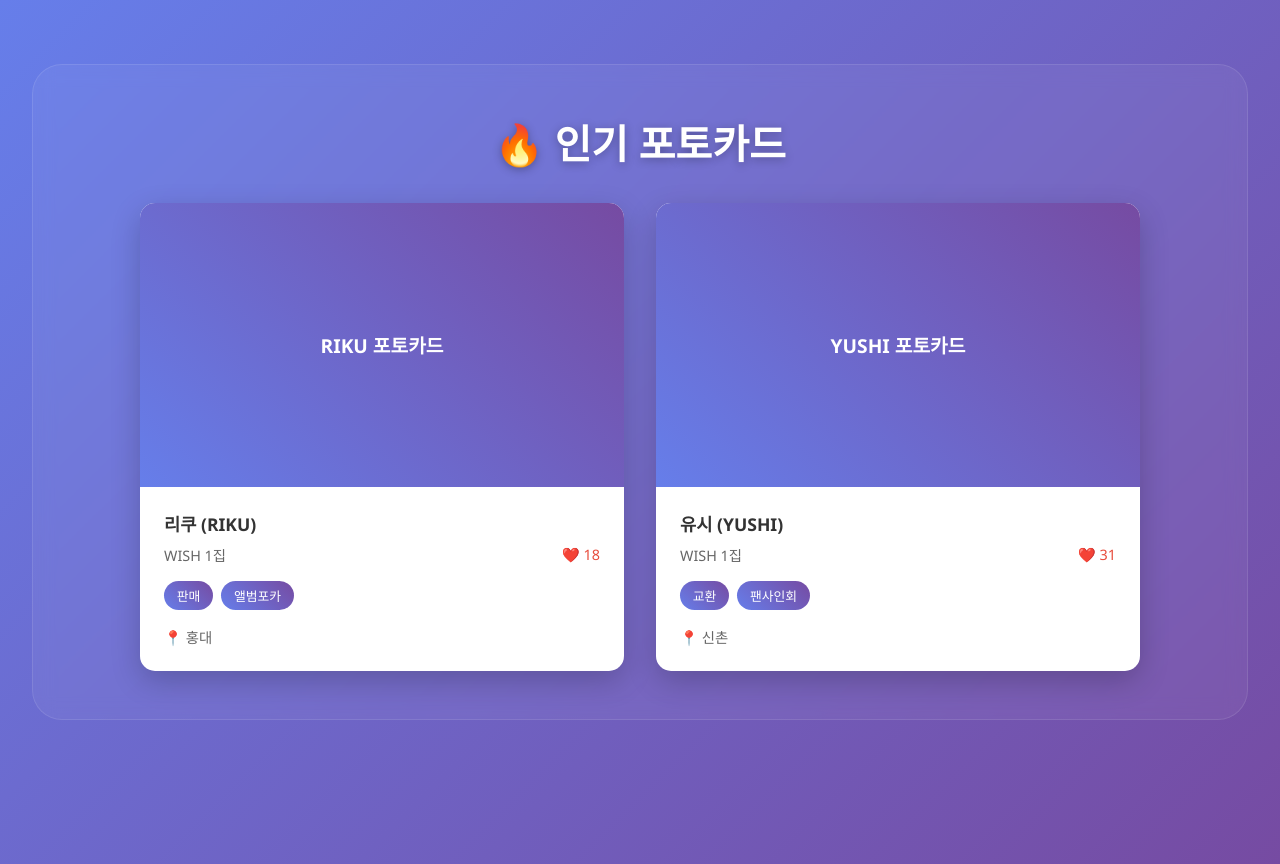
After one commit to kmj123/PO-PIN, a Django app: page /photocard/list/ in a window 1280 px wide. The commit adds this page. Run offline with Django 5.2, Linux system fonts and the light colour scheme; data that the repository does not hold is empty.

Commit message:
feat: 포토카드리스트 읽기

```diff
--- a/popin/landing/templates/landing.html
+++ b/popin/landing/templates/landing.html
@@ -510,7 +510,7 @@
             <div class="logo">PO-PIN</div>
             <ul class="nav-menu">
                 <li><a href="#home">홈</a></li>
-                <li><a href="#exchange">포카교환</a></li>
+                <li><a href="/photocard/list/">포카교환</a></li>
                 <li><a href="#community">커뮤니티</a></li>
                 <li><a href="#decorate">포카꾸미기</a></li>
                 <li><a href="#mypage">마이페이지</a></li>
--- /dev/null
+++ b/popin/photocard/templates/list.html
@@ -0,0 +1,68 @@
+{% load static %}
+<!DOCTYPE html>
+<html lang="en">
+<head>
+    <meta charset="UTF-8">
+    <meta name="viewport" content="width=device-width, initial-scale=1.0">
+    <link rel="stylesheet" type="text/css" href="/static/css/style.css" />
+    <title>포토카드교환</title>
+</head>
+<body>
+   <section class="popular-cards">
+        <h2 class="section-title">🔥 인기 포토카드</h2>
+        <div class="cards-grid">
+            {% for i in list %}
+            <div class="card-item">
+                <div class="card-image">
+                    <img src="/media/{{i.image}}" alt="{{i.pno}}">
+                </div>
+                <div class="card-info">
+                    <h4>{{i.idol__group}} {{i.idol__member}}</h4>
+                    <div class="card-meta">
+                        <span class="card-album">{{i.album}}</span>
+                        <span class="card-likes">❤️ {{ i.wish_count }}</span>
+                    </div>
+                    <div class="card-tags">
+                        <span class="tag">{{i.trade_type}}</span>
+                        <span class="tag">{{i.category}}</span>
+                    </div>
+                    <div class="card-location">📍 {{i.place}}</div>
+                </div>
+            </div>
+            {% endfor %}
+
+            <div class="card-item">
+                <div class="card-image">RIKU 포토카드</div>
+                <div class="card-info">
+                    <h4>리쿠 (RIKU)</h4>
+                    <div class="card-meta">
+                        <span class="card-album">WISH 1집</span>
+                        <span class="card-likes">❤️ 18</span>
+                    </div>
+                    <div class="card-tags">
+                        <span class="tag">판매</span>
+                        <span class="tag">앨범포카</span>
+                    </div>
+                    <div class="card-location">📍 홍대</div>
+                </div>
+            </div>
+
+            <div class="card-item">
+                <div class="card-image">YUSHI 포토카드</div>
+                <div class="card-info">
+                    <h4>유시 (YUSHI)</h4>
+                    <div class="card-meta">
+                        <span class="card-album">WISH 1집</span>
+                        <span class="card-likes">❤️ 31</span>
+                    </div>
+                    <div class="card-tags">
+                        <span class="tag">교환</span>
+                        <span class="tag">팬사인회</span>
+                    </div>
+                    <div class="card-location">📍 신촌</div>
+                </div>
+            </div>
+        </div>
+    </section>
+</body>
+</html>
--- /dev/null
+++ b/popin/photocard/urls.py
@@ -0,0 +1,6 @@
+from django.urls import path, include
+from . import views
+app_name = 'photocard'
+urlpatterns = [
+    path('list/', views.list, name='list'),
+]
--- a/popin/photocard/views.py
+++ b/popin/photocard/views.py
@@ -1,3 +1,13 @@
 from django.shortcuts import render
+from photocard.models import Photocard
+from django.db.models import Count
 
 # Create your views here.
+
+def list(request):
+    qs = Photocard.objects.annotate(
+        wish_count=Count('wished_by_users')
+    ).values('pno', 'category', 'album', 'trade_type', 'place', 'wish_count', 'image','idol__group', 'idol__member')
+
+    context = {'list': qs}
+    return render(request, 'list.html', context)
--- a/popin/popin/urls.py
+++ b/popin/popin/urls.py
@@ -1,7 +1,13 @@
 from django.contrib import admin
-from django.urls import path, include
-
+from django.urls import path,include
+from django.conf import settings
+from django.conf.urls.static import static
 urlpatterns = [
     path('admin/', admin.site.urls),
     path('', include('landing.urls')),
+    path('photocard/', include('photocard.urls')),
 ]
+
+# 파일업로드시 url구성 , urlpatterns 에 추가로 설정이 들어감.
+urlpatterns += static(settings.MEDIA_URL,
+                      document_root=settings.MEDIA_ROOT)
--- /dev/null
+++ b/popin/static/css/style.css
@@ -0,0 +1,496 @@
+* {
+    margin: 0;
+    padding: 0;
+    box-sizing: border-box;
+}
+
+body {
+    font-family: 'Segoe UI', Tahoma, Geneva, Verdana, sans-serif;
+    background: linear-gradient(135deg, #667eea 0%, #764ba2 100%);
+    min-height: 100vh;
+    color: #333;
+}
+
+/* 헤더 */
+.header {
+    background: rgba(255, 255, 255, 0.95);
+    backdrop-filter: blur(10px);
+    padding: 1rem 2rem;
+    box-shadow: 0 2px 20px rgba(0, 0, 0, 0.1);
+    position: sticky;
+    top: 0;
+    z-index: 100;
+    transition: transform 0.3s ease;
+}
+
+.nav {
+    display: flex;
+    justify-content: space-between;
+    align-items: center;
+    max-width: 1200px;
+    margin: 0 auto;
+}
+
+.logo {
+    font-size: 1.8rem;
+    font-weight: 800;
+    background: linear-gradient(45deg, #667eea, #764ba2);
+    -webkit-background-clip: text;
+    -webkit-text-fill-color: transparent;
+    background-clip: text;
+}
+
+.nav-menu {
+    display: flex;
+    gap: 2rem;
+    list-style: none;
+}
+
+.nav-menu a {
+    text-decoration: none;
+    color: #333;
+    font-weight: 500;
+    transition: all 0.3s ease;
+    position: relative;
+}
+
+.nav-menu a:hover {
+    color: #667eea;
+    transform: translateY(-2px);
+}
+
+.nav-menu a::after {
+    content: '';
+    position: absolute;
+    width: 0;
+    height: 2px;
+    bottom: -5px;
+    left: 50%;
+    background: linear-gradient(45deg, #667eea, #764ba2);
+    transition: all 0.3s ease;
+    transform: translateX(-50%);
+}
+
+.nav-menu a:hover::after {
+    width: 100%;
+}
+
+.auth-buttons {
+    display: flex;
+    gap: 1rem;
+}
+
+.btn {
+    padding: 0.5rem 1.5rem;
+    border: none;
+    border-radius: 25px;
+    font-weight: 600;
+    cursor: pointer;
+    transition: all 0.3s ease;
+    text-decoration: none;
+    display: inline-block;
+    text-align: center;
+}
+
+.btn-outline {
+    border: 2px solid #667eea;
+    color: #667eea;
+    background: transparent;
+}
+
+.btn-outline:hover {
+    background: #667eea;
+    color: white;
+    transform: translateY(-2px);
+    box-shadow: 0 5px 15px rgba(102, 126, 234, 0.4);
+}
+
+.btn-primary {
+    background: linear-gradient(45deg, #667eea, #764ba2);
+    color: white;
+}
+
+.btn-primary:hover {
+    transform: translateY(-2px);
+    box-shadow: 0 5px 15px rgba(102, 126, 234, 0.4);
+}
+
+/* 모바일 메뉴 */
+.mobile-menu-btn {
+    display: none;
+    background: none;
+    border: none;
+    font-size: 1.5rem;
+    cursor: pointer;
+    color: #333;
+    padding: 0.5rem;
+    border-radius: 5px;
+    transition: background-color 0.3s ease;
+    z-index: 102;
+    position: relative;
+}
+
+.mobile-menu-btn:hover {
+    background-color: rgba(102, 126, 234, 0.1);
+}
+
+.mobile-menu {
+    position: fixed;
+    top: 0;
+    right: -100%;
+    width: 300px;
+    height: 100%;
+    min-height: 100vh;
+    background: rgba(255, 255, 255, 0.98);
+    backdrop-filter: blur(20px);
+    box-shadow: -5px 0 20px rgba(0, 0, 0, 0.1);
+    padding: 5rem 0 2rem 0;
+    z-index: 101;
+    transition: right 0.4s cubic-bezier(0.4, 0, 0.2, 1);
+    overflow-y: auto;
+}
+
+.mobile-menu.active {
+    right: 0;
+}
+
+.mobile-menu-list {
+    list-style: none;
+    padding: 0;
+}
+
+.mobile-menu-list li {
+    border-bottom: 1px solid rgba(102, 126, 234, 0.1);
+}
+
+.mobile-menu-list li:last-child {
+    border-bottom: none;
+}
+
+.mobile-menu-list a {
+    display: block;
+    padding: 1.2rem 2rem;
+    text-decoration: none;
+    color: #333;
+    font-weight: 500;
+    transition: all 0.3s ease;
+    border-left: 4px solid transparent;
+}
+
+.mobile-menu-list a:hover {
+    background: rgba(102, 126, 234, 0.1);
+    color: #667eea;
+    border-left-color: #667eea;
+    transform: translateX(5px);
+}
+
+.mobile-auth-buttons {
+    position: sticky;
+    bottom: 0;
+    left: 2rem;
+    right: 2rem;
+    margin: 2rem 2rem 0 2rem;
+    display: flex;
+    flex-direction: column;
+    gap: 1rem;
+    border-top: 1px solid rgba(102, 126, 234, 0.1);
+    padding: 2rem 0;
+}
+
+.mobile-auth-buttons .btn {
+    width: 100%;
+    text-align: center;
+    justify-self: stretch;
+}
+
+/* 히어로 섹션 */
+.hero {
+    padding: 4rem 2rem;
+    text-align: center;
+    max-width: 1200px;
+    margin: 0 auto;
+}
+
+.hero h1 {
+    font-size: 3.5rem;
+    font-weight: 800;
+    color: white;
+    margin-bottom: 1rem;
+    text-shadow: 0 2px 10px rgba(0, 0, 0, 0.3);
+}
+
+.hero .subtitle {
+    font-size: 1.3rem;
+    color: rgba(255, 255, 255, 0.9);
+    margin-bottom: 2rem;
+    font-weight: 300;
+}
+
+.hero-features {
+    display: grid;
+    grid-template-columns: repeat(auto-fit, minmax(250px, 1fr));
+    gap: 2rem;
+    margin-top: 3rem;
+}
+
+.feature-card {
+    background: rgba(255, 255, 255, 0.1);
+    backdrop-filter: blur(10px);
+    padding: 2rem;
+    border-radius: 20px;
+    border: 1px solid rgba(255, 255, 255, 0.2);
+    transition: all 0.3s ease;
+}
+
+.feature-card:hover {
+    transform: translateY(-10px);
+    background: rgba(255, 255, 255, 0.2);
+    box-shadow: 0 10px 30px rgba(0, 0, 0, 0.2);
+}
+
+.feature-icon {
+    font-size: 3rem;
+    margin-bottom: 1rem;
+}
+
+.feature-card h3 {
+    color: white;
+    font-size: 1.3rem;
+    margin-bottom: 1rem;
+    font-weight: 600;
+}
+
+.feature-card p {
+    color: rgba(255, 255, 255, 0.8);
+    line-height: 1.6;
+}
+
+/* 인기 포토카드 섹션 */
+.popular-cards {
+    background: rgba(255, 255, 255, 0.05);
+    backdrop-filter: blur(10px);
+    margin: 4rem 2rem;
+    padding: 3rem;
+    border-radius: 30px;
+    border: 1px solid rgba(255, 255, 255, 0.1);
+}
+
+.section-title {
+    text-align: center;
+    font-size: 2.5rem;
+    font-weight: 700;
+    color: white;
+    margin-bottom: 2rem;
+    text-shadow: 0 2px 10px rgba(0, 0, 0, 0.3);
+}
+
+.cards-grid {
+    display: grid;
+    grid-template-columns: repeat(auto-fit, minmax(183px, 1fr));
+    gap: 2rem;
+    max-width: 1000px;
+    margin: 0 auto;
+}
+
+.card-item {
+    background: white;
+    border-radius: 15px;
+    overflow: hidden;
+    box-shadow: 0 10px 30px rgba(0, 0, 0, 0.2);
+    transition: all 0.3s ease;
+    cursor: pointer;
+}
+
+.card-item:hover {
+    transform: translateY(-10px) scale(1.02);
+    box-shadow: 0 20px 40px rgba(0, 0, 0, 0.3);
+}
+
+.card-image {
+    width: 100%;
+    height: 284px;
+    background: linear-gradient(45deg, #667eea, #764ba2);
+    display: flex;
+    align-items: center;
+    justify-content: center;
+    color: white;
+    font-size: 1.2rem;
+    font-weight: 600;
+}
+
+.card-info {
+    padding: 1.5rem;
+}
+
+.card-info h4 {
+    font-size: 1.1rem;
+    font-weight: 600;
+    margin-bottom: 0.5rem;
+    color: #333;
+}
+
+.card-meta {
+    display: flex;
+    justify-content: space-between;
+    align-items: center;
+    margin-bottom: 1rem;
+}
+
+.card-album {
+    color: #666;
+    font-size: 0.9rem;
+}
+
+.card-likes {
+    display: flex;
+    align-items: center;
+    gap: 0.3rem;
+    color: #e74c3c;
+    font-size: 0.9rem;
+}
+
+.card-tags {
+    display: flex;
+    gap: 0.5rem;
+    margin-bottom: 1rem;
+    flex-wrap: wrap;
+}
+
+.tag {
+    background: linear-gradient(45deg, #667eea, #764ba2);
+    color: white;
+    padding: 0.3rem 0.8rem;
+    border-radius: 15px;
+    font-size: 0.8rem;
+    font-weight: 500;
+}
+
+.card-location {
+    color: #666;
+    font-size: 0.9rem;
+    display: flex;
+    align-items: center;
+    gap: 0.3rem;
+}
+
+/* 반응형 디자인 */
+@media (max-width: 768px) {
+    .nav {
+        position: relative;
+    }
+
+    .nav-menu,
+    .auth-buttons {
+        display: none;
+    }
+
+    .mobile-menu-btn {
+        display: block;
+    }
+
+    .hero h1 {
+        font-size: 2.5rem;
+    }
+
+    .hero .subtitle {
+        font-size: 1.1rem;
+    }
+
+    .hero-features {
+        grid-template-columns: 1fr;
+    }
+
+    .popular-cards {
+        margin: 2rem 1rem;
+        padding: 2rem;
+    }
+
+    .section-title {
+        font-size: 2rem;
+    }
+
+    .cards-grid {
+        grid-template-columns: repeat(auto-fit, minmax(183px, 1fr));
+        gap: 1.5rem;
+    }
+}
+
+@media (max-width: 480px) {
+    .header {
+        padding: 1rem;
+    }
+
+    .logo {
+        font-size: 1.5rem;
+    }
+
+    .hero {
+        padding: 3rem 1rem;
+    }
+
+    .hero h1 {
+        font-size: 2rem;
+    }
+
+    .popular-cards {
+        margin: 2rem 0.5rem;
+        padding: 1.5rem;
+    }
+
+    .cards-grid {
+        grid-template-columns: 1fr;
+        gap: 1.5rem;
+    }
+}
+
+/* 애니메이션 */
+@keyframes fadeInUp {
+    from {
+        opacity: 0;
+        transform: translateY(30px);
+    }
+
+    to {
+        opacity: 1;
+        transform: translateY(0);
+    }
+}
+
+.hero,
+.feature-card,
+.card-item {
+    animation: fadeInUp 0.6s ease-out;
+}
+
+.feature-card:nth-child(2) {
+    animation-delay: 0.2s;
+}
+
+.feature-card:nth-child(3) {
+    animation-delay: 0.4s;
+}
+
+/* 모바일 메뉴 오버레이 */
+.mobile-overlay {
+    position: fixed;
+    top: 0;
+    left: 0;
+    right: 0;
+    bottom: 0;
+    background: rgba(0, 0, 0, 0.5);
+    z-index: 100;
+    opacity: 0;
+    visibility: hidden;
+    transition: all 0.4s ease;
+}
+
+.mobile-overlay.active {
+    opacity: 1;
+    visibility: visible;
+}
+
+@media (max-width: 320px) {
+    .mobile-menu {
+        width: 280px;
+    }
+}
```
Also changed, not shown: popin/photocard/models.py (+13 -5 lines), popin/photocard/migrations/0005_tempwish.py (added), popin/photocard/migrations/0006_alter_photocard_buyer_alter_photocard_seller_and_more.py (added), popin/photocard/migrations/0007_rename_groub_tempidol_group.py (added).
